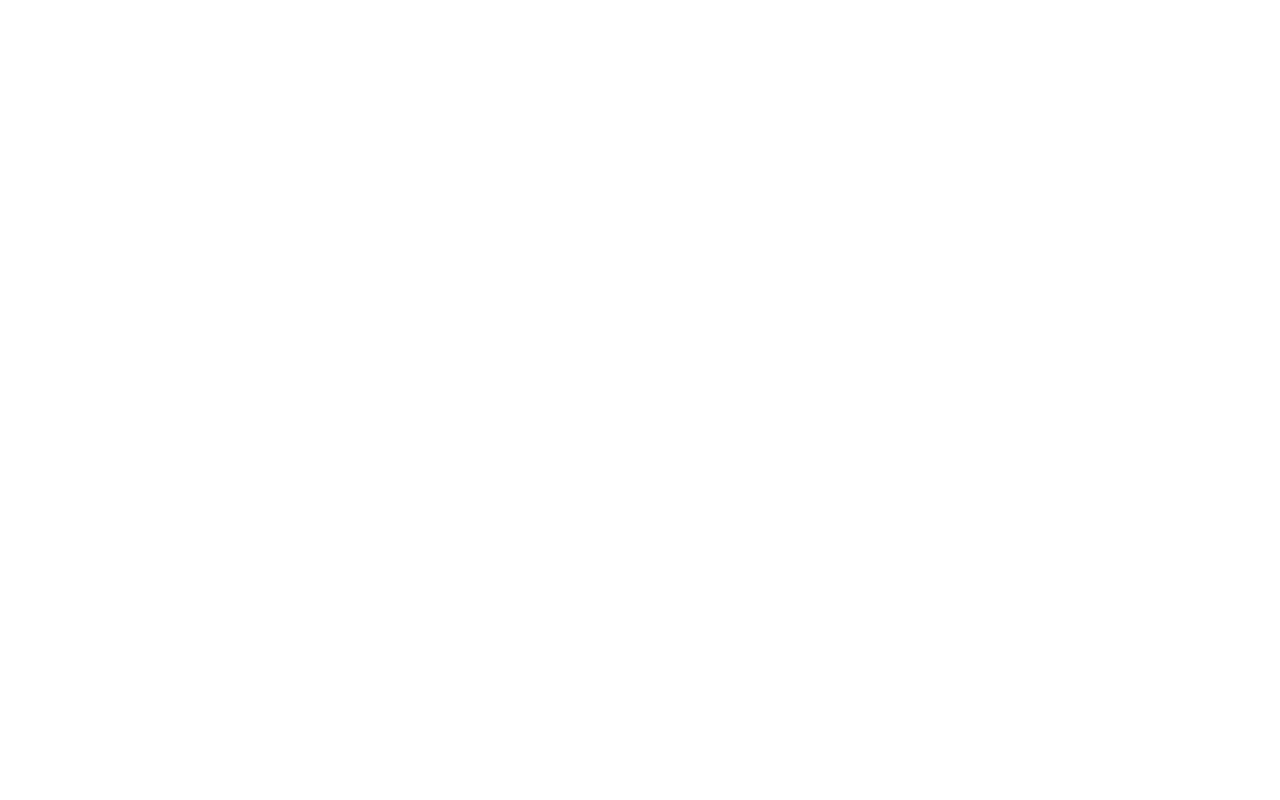
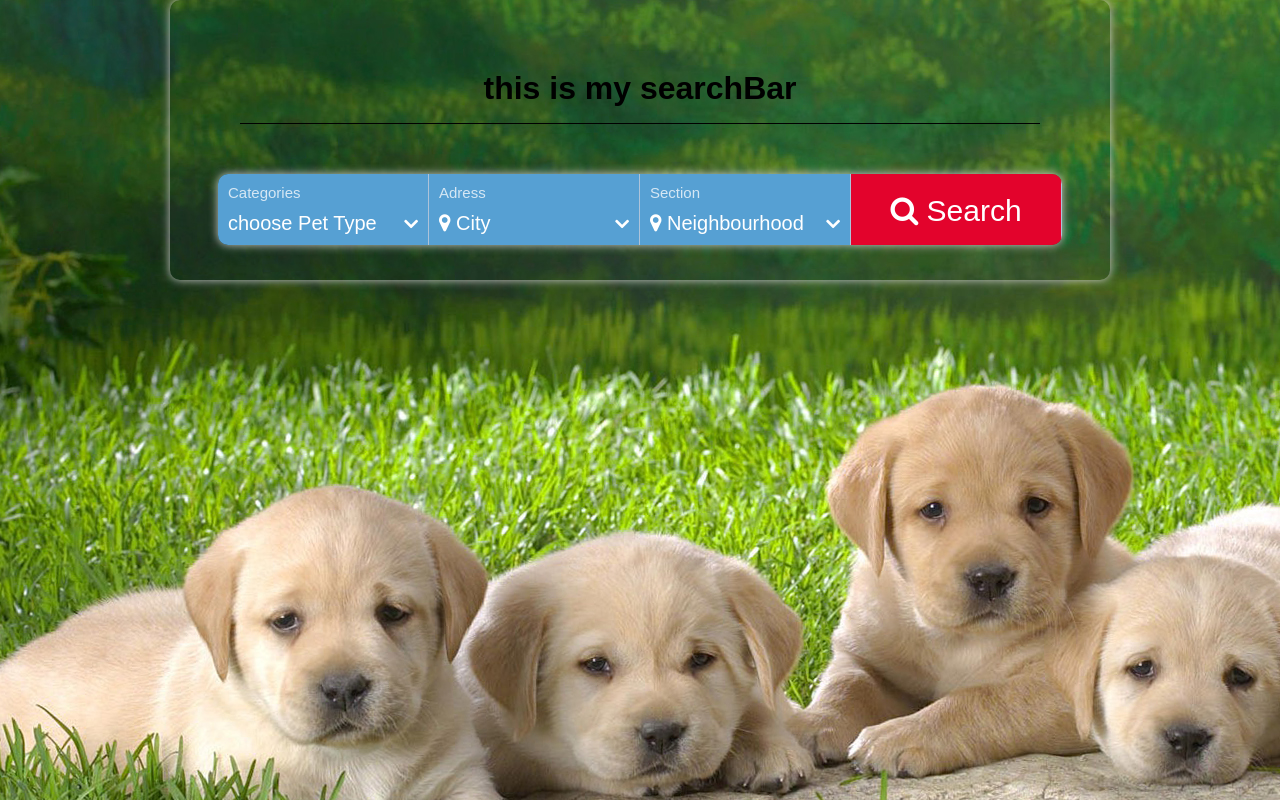
Before and after one commit to AlyAbdelrahman/GP, a website: page GP/home.html in a window 1280 px wide. Drawn offline with Linux system fonts and the light colour scheme.

Commit message:
"SearchTool"

```diff
--- /dev/null
+++ b/GP/Sass/components/_SearchEngineBtn.scss
@@ -0,0 +1,61 @@
+.SearchEngineBtn {
+        &--red,&--blue{
+        padding-top: 1rem;
+        margin: 0;
+        border: none;
+        color: white;
+        width: auto;
+        text-align: left;
+        cursor: pointer;
+        // height: 4rem;
+        width: 21rem;
+        //width: auto;
+        border-right: 1px solid #adc3d9;
+        transition: background-color .25s;
+
+
+        i.fa.fa-angle-down{
+            font-size: 2.3rem;
+            float: right;
+            font-weight: bold;
+
+        }
+
+        &__label{
+        color: #d5e7f4;
+        margin: 1rem;
+        // font-size: smaller;
+        font-size: 1.5rem;
+        }
+
+    }
+        &--red{
+            background-color: #e3032c;
+            text-align: center;
+            &__title{
+                color: #fff;
+                margin: 1rem;
+                font-size: 3rem;
+            }
+
+            &:hover{
+                background: #fc0431;
+            }
+        }
+        &--blue{
+            background: #56a0d3;
+            &__title{
+                color: #fff;
+                margin: 1rem;
+                font-size: 2rem;
+            }
+            &:hover{
+                background: #4090c5;
+            }
+        }
+        @media only screen and (max-width: 884px) {
+            &--red,&--blue{
+                width: 100%;
+            }
+        }
+}
--- /dev/null
+++ b/GP/Sass/components/_SearchEngineCard.scss
@@ -0,0 +1,34 @@
+
+.SearchEngineCard
+{
+height: 24rem;
+width: 90rem;;
+display: flex;
+flex-wrap: wrap;
+padding: 2rem;
+justify-content: center;
+background-color: rgba(2, 59, 90, 0.05);
+// border:.1rem solid rgba(25, 0, 255, 0);
+border-radius: 1rem;
+box-shadow: 0 0 10px #ccc;
+overflow: hidden;
+
+
+&__header
+{
+text-align: center;
+width: 100%;
+-webkit-margin-before: 50px;
+-webkit-margin-after: 50px;
+-webkit-margin-start: 50px;
+-webkit-margin-end: 50px;
+border-bottom: 1px solid currentColor;
+
+
+}
+@media only screen and (max-width: 884px) {
+
+    width: fit-content;
+    height: fit-content;
+}
+}
--- /dev/null
+++ b/GP/Sass/components/_SearchEngineContainer.scss
@@ -0,0 +1,13 @@
+
+.SearchEngineContainer{
+height:fit-content;
+width: fit-content;
+display: flex;
+flex-wrap: wrap;
+justify-content: center;
+// border:.1rem solid rgba(25, 0, 255, 0);
+border-radius: 1rem;
+box-shadow: 0 0 10px #ccc;
+overflow: hidden;
+
+}
--- a/GP/Sass/main.scss
+++ b/GP/Sass/main.scss
@@ -7,4 +7,14 @@
 @import 'base/typography';
 @import 'base/utilities';
 
-@import'components/aly.scss';
+@import'components/SearchEngineBtn';
+@import'components/SearchEngineContainer';
+@import'components/SearchEngineCard';
+
+body{
+    //this just for testing
+    background-image: url(../images/testImg.jpg);
+    display:flex;
+    justify-content: center;
+    justify-items: center;
+}
--- a/GP/home.html
+++ b/GP/home.html
@@ -7,16 +7,43 @@
     <title>Page Title</title>
     <meta name="viewport" content="width=device-width, initial-scale=1">
     <link rel="stylesheet" type="text/css" media="screen" href="css/style.css" />
-
+    <link href="https://fonts.googleapis.com/css?family=Noto+Sans" rel="stylesheet">
     <!-- <link href="https://fonts.googleapis.com/css?family=Quicksand:400" rel="stylesheet"> -->
-    <!-- <link rel="stylesheet" href="https://cdnjs.cloudflare.com/ajax/libs/font-awesome/4.7.0/css/font-awesome.min.css"> -->
+    <link rel="stylesheet" href="https://cdnjs.cloudflare.com/ajax/libs/font-awesome/4.7.0/css/font-awesome.min.css">
     <script src="main.js"></script>
 </head>
 
 <body>
 
+    <div class="SearchEngineCard">
+
+    <h1 class="SearchEngineCard__header">this is my searchBar</h1>
 
 
+    <div class="SearchEngineContainer">
+        <div class="SearchEngineBtn--blue">
+            <span class="SearchEngineBtn--blue__label">Categories</span>
+            <p class="SearchEngineBtn--blue__title">choose Pet Type <i class="fa fa-angle-down"> </i></p>
+        </div>
+        <div class="SearchEngineBtn--blue">
+            <span class="SearchEngineBtn--blue__label">Adress</span>
+            <p class="SearchEngineBtn--blue__title"><i class="fa fa-map-marker" aria-hidden="true"></i>&nbsp;City<i class="fa fa-angle-down">
+                </i></p>
+        </div>
+        <div class="SearchEngineBtn--blue">
+            <span class="SearchEngineBtn--blue__label">Section</span>
+            <p class="SearchEngineBtn--blue__title"><i class="fa fa-map-marker" aria-hidden="true"></i>&nbsp;Neighbourhood <i
+                    class="fa fa-angle-down"> </i></p>
+        </div>
+        <div class="SearchEngineBtn--red">
+
+            <p class="SearchEngineBtn--red__title"><i class="fa fa-search"></i></i>&nbsp;Search
+                   </p>
+        </div>
+
+
+    </div>
+</div>
 
 
 
```
Also changed, not shown: GP/Sass/components/aly.scss (deleted), GP/css/style.css, GP/images/testImg.jpg (added).
